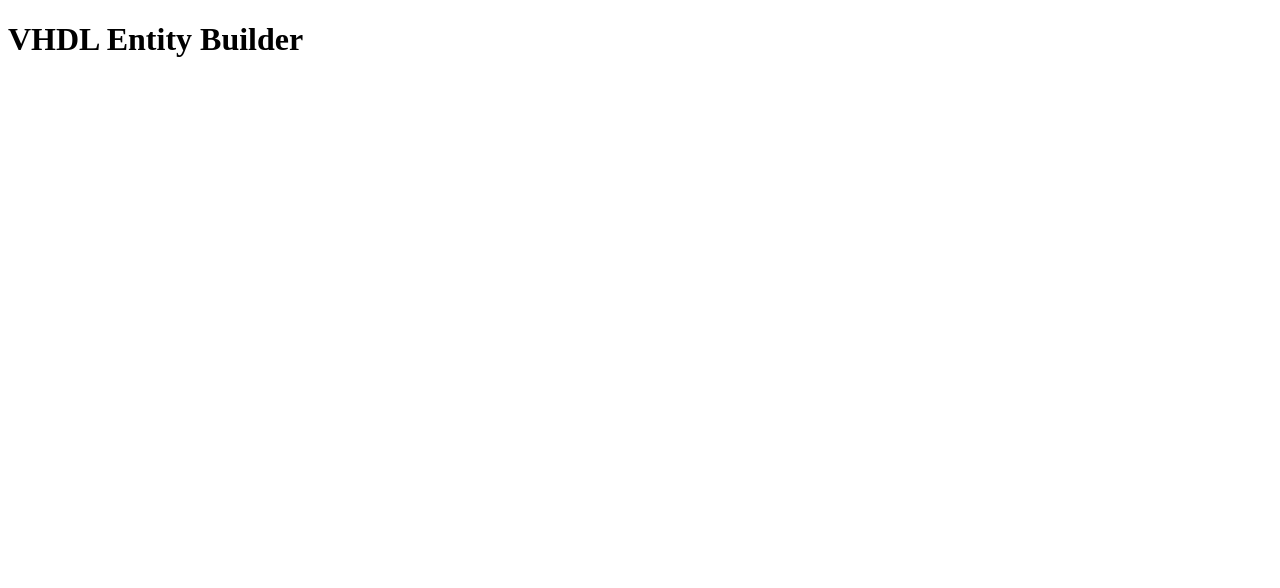
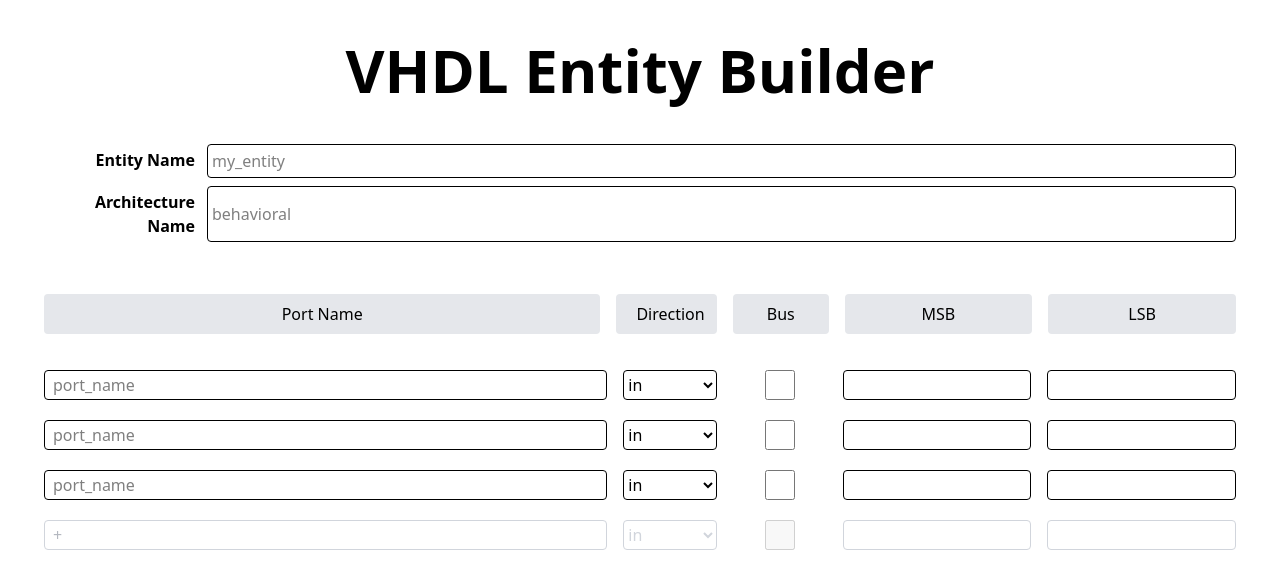
Before and after one commit to TonyQuezada/vhdl-entity-builder, a React (Vite) app: page / in a window 1280 px wide. Shown: the top 588 px of the page. Built offline with nearby package versions, Linux system fonts and the light colour scheme.

Commit message:
Structure and Styles

```diff
--- a/src/main/index.js
+++ b/src/main/index.js
@@ -6,8 +6,8 @@ import icon from '../../resources/icon.png?asset'
 function createWindow() {
   // Create the browser window.
   const mainWindow = new BrowserWindow({
-    width: 900,
-    height: 670,
+    width: 1280,
+    height: 720,
     show: false,
     autoHideMenuBar: true,
     ...(process.platform === 'linux' ? { icon } : {}),
--- /dev/null
+++ b/src/renderer/src/App.css
@@ -0,0 +1,5 @@
+@import "tailwindcss";
+
+.tablacss {
+    @apply bg-gray-200 rounded px-5 py-2 m-2 text-center font-medium;
+}
--- a/src/renderer/src/App.jsx
+++ b/src/renderer/src/App.jsx
@@ -1,9 +1,18 @@
+import InputLabel from "./components/InputLabel"
+import PortTable from "./components/PortTable"
+import './App.css'
 
 function App() {
 
   return (
     <>
-      <h1>VHDL Entity Builder</h1>
+      <h1 className="font-bold text-6xl text-center m-10">VHDL Entity Builder</h1>
+
+      <InputLabel labelText="Entity Name" inputHint="my_entity"/>
+      <InputLabel labelText="Architecture Name" inputHint="behavioral"/>
+
+      <PortTable/>
+
     </>
   )
 }
--- /dev/null
+++ b/src/renderer/src/components/InputLabel.jsx
@@ -0,0 +1,19 @@
+import '../App.css'
+
+const InputLabel = ( {labelText="empty", inputHint="empty"} ) => {
+
+    return (
+        <form className='flex flex-row mx-10'>
+            <label htmlFor="inputField"
+                className='m-2 font-semibold w-1/8 text-right'
+            >{labelText}</label>
+
+            <input type="text" name="inputField" id="inputField" placeholder={inputHint}
+            className='border rounded m-1 p-1 w-7/8'
+            />
+        </form>
+
+    )
+}
+
+export default InputLabel
--- a/src/renderer/src/components/Port.jsx
+++ b/src/renderer/src/components/Port.jsx
@@ -0,0 +1,41 @@
+import '../App.css'
+
+const Port = ( { portName="port_name", disabled=false } ) => {
+
+    if(disabled === true){
+        return (
+            <div className='flex flex-row mx-9 my-1'>
+                <input disabled type="text" name="port_name" id="port_name" placeholder={"+"}
+                className='border rounded w-6/12 m-2 px-2 py-0.5 border-gray-300 text-gray-500'
+                />
+                <select disabled name="directionSelect" id="directionSelect"
+                className='border rounded m-2 w-1/12 border-gray-300 text-gray-300'
+                >
+                    <option value="in">in</option>
+                    <option value="out">out</option>
+                </select>
+                <input disabled type="checkbox" name="busCheckbox" id="busCheckbox" className='m-2 w-1/12 border-gray-300'/>
+                <input disabled type="text" name="MSB" id="MSB" className='border rounded px-2 py-0.5 m-2 w-2/12 border-gray-300'/>
+                <input disabled type="text" name="LSB" id="LSB" className='border rounded px-2 py-0.5 m-2 w-2/12 border-gray-300'/>
+            </div>
+        )
+    }
+    else{
+        return (
+            <div className='flex flex-row mx-9 my-1'>
+                <input type="text" name="port_name" id="port_name" placeholder={portName}
+                className='border rounded w-6/12 m-2 px-2 py-0.5'
+                />
+                <select name="directionSelect" id="directionSelect" className='border rounded m-2 w-1/12'>
+                    <option value="in">in</option>
+                    <option value="out">out</option>
+                </select>
+                <input type="checkbox" name="busCheckbox" id="busCheckbox" className='m-2 w-1/12'/>
+                <input type="text" name="MSB" id="MSB" className='border rounded px-2 py-0.5 m-2 w-2/12'/>
+                <input type="text" name="LSB" id="LSB" className='border rounded px-2 py-0.5 m-2 w-2/12'/>
+            </div>
+        )
+    }
+}
+
+export default Port
--- /dev/null
+++ b/src/renderer/src/components/PortTable.jsx
@@ -0,0 +1,28 @@
+import '../App.css'
+import Port from "./Port"
+
+const PortTable = () => {
+
+    return (
+        <>
+            <div className='flex flex-row mx-9 mt-10 mb-5'>
+                <div className='tablacss w-6/12'>Port Name</div>
+                <div className='tablacss w-1/12'>Direction</div>
+                <div className='tablacss w-1/12'>Bus</div>
+                <div className='tablacss w-2/12'>MSB</div>
+                <div className='tablacss w-2/12'>LSB</div>
+            </div>
+
+            <form>
+                <Port/>
+                <Port/>
+                <Port/>
+                <Port disabled={true} />
+            </form>
+        </>
+
+    )
+
+}
+
+export default PortTable
```
